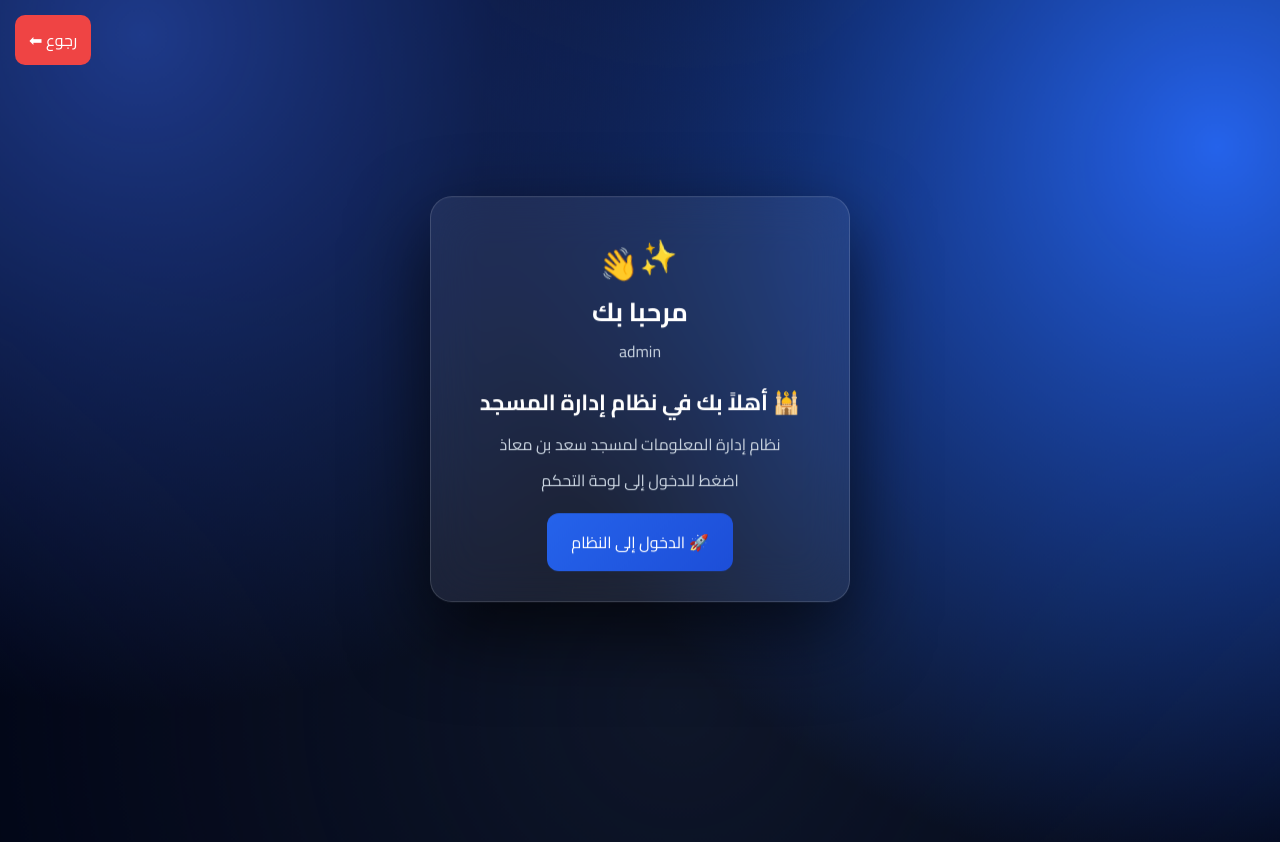
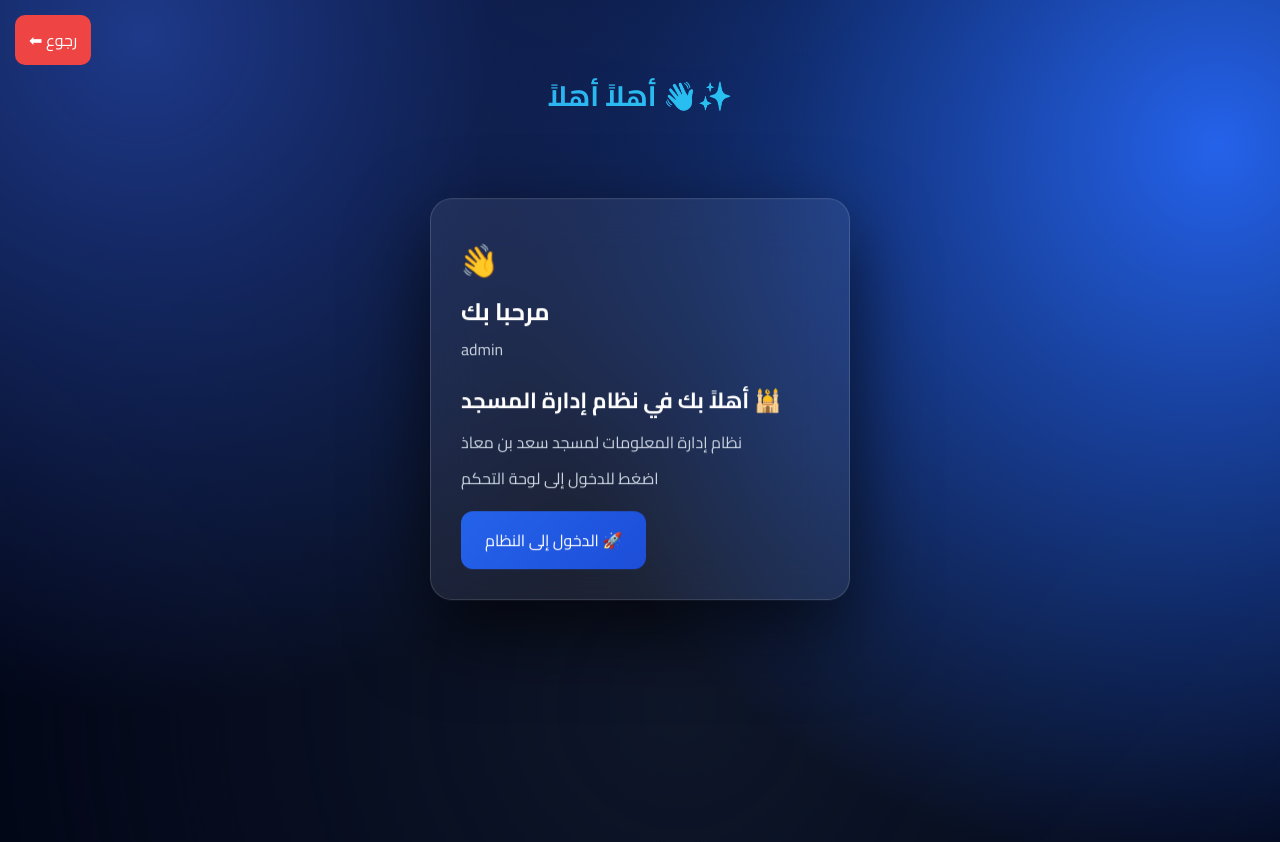
Before and after one commit to nawrasalananzeh-collab/mosque-system, a Flask app: page /welcome in a window 1280 px wide; the page is wider, and only the part inside the window is pictured. Shown: the top 842 px of that part. Run offline with Flask 3, Linux system fonts and the light colour scheme; a user stored in the database is signed in.

Commit message:
update login page

```diff
--- a/templates/welcome.html
+++ b/templates/welcome.html
@@ -58,17 +58,48 @@ body{
     z-index:20;
 }
 
+/* ✨ أهلاً أهلاً */
+.big-welcome{
+    position:relative;
+    z-index:10;
+    text-align:center;
+    font-size:28px;
+    font-weight:bold;
+    margin-bottom:18px;
+
+    background: linear-gradient(90deg,#60a5fa,#3b82f6,#22d3ee,#60a5fa);
+    background-size:300% 100%;
+    -webkit-background-clip:text;
+    -webkit-text-fill-color:transparent;
+
+    animation: shineMove 3s linear infinite, popIn 0.8s ease-out;
+}
+
+@keyframes shineMove{
+    0%{background-position:0% 50%;}
+    100%{background-position:300% 50%;}
+}
+
+@keyframes popIn{
+    0%{
+        transform:scale(0.5);
+        opacity:0;
+    }
+    100%{
+        transform:scale(1);
+        opacity:1;
+    }
+}
+
 /* 🧊 الصندوق */
 .box{
-    width:90%;
-    max-width:420px;
-    text-align:center;
-
-    padding:30px;
-    border-radius:22px;
+    width: min(92vw, 420px);
+    padding: clamp(18px, 4vw, 30px);
+    border-radius: 22px;
 
     background: rgba(255,255,255,0.07);
     backdrop-filter: blur(25px);
+    -webkit-backdrop-filter: blur(25px);
 
     border:1px solid rgba(255,255,255,0.15);
 
@@ -106,7 +137,7 @@ body{
 }
 
 .greeting h2{
-    font-size:26px;
+    font-size:24px;
 }
 
 .greeting span{
@@ -143,17 +174,16 @@ body{
 
 /* 📱 موبايل */
 @media (max-width:600px){
-    .box{
-        width:95%;
-        padding:22px;
+    .big-welcome{
+        font-size:22px;
+    }
+
+    .greeting h2{
+        font-size:20px;
     }
 
     .box h1{
-        font-size:20px;
-    }
-
-    .greeting h2{
-        font-size:22px;
+        font-size:19px;
     }
 }
 
@@ -166,10 +196,15 @@ body{
 
 <a href="/" class="back-btn">⬅ رجوع</a>
 
+<!-- ✨ العنوان المتحرك -->
+<div style="position:absolute; top:70px; width:100%; text-align:center;">
+    <div class="big-welcome">أهلاً أهلاً 👋✨</div>
+</div>
+
 <div class="box">
 
     <div class="greeting">
-        <div class="hand">👋✨</div>
+        <div class="hand">👋</div>
         <h2>مرحبا بك</h2>
         <span>{{ username }}</span>
     </div>
```
